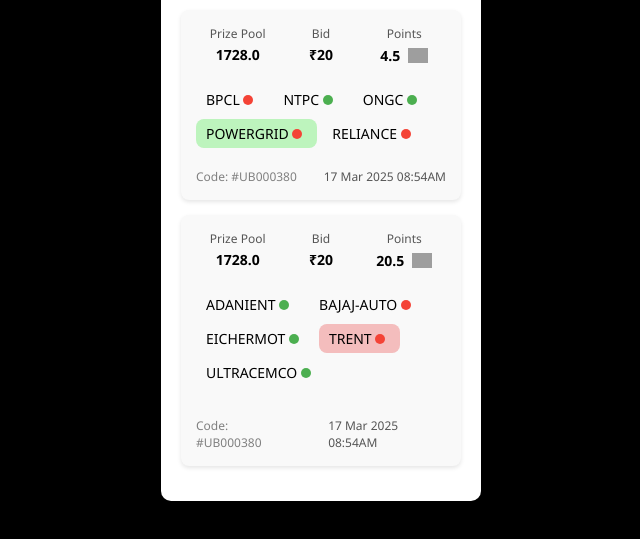
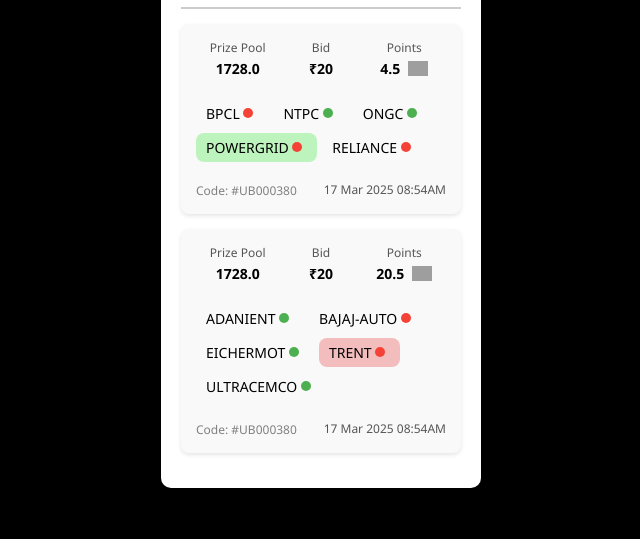
Before and after one commit to purna-kothapalli/niftyapp, a plain HTML site: page index.html in a window 1280 px wide. Shown: the part 229-768 px from the top of the page, without its empty margins (319-959 px from the left). Drawn offline with Linux system fonts and the light colour scheme; grey boxes are pictures that could not be loaded.

Commit message:
Update index.html

```diff
--- a/index.html
+++ b/index.html
@@ -475,10 +475,8 @@
                 </div>
             </div>
             <div class="footerr">
-                <div class="footerr">
-                    <p class="code" style=" margin-right:35px;font-size:12px;">Code: #UB000380</p>
-                    <p class="timestamp" style="margin-top: 3.8%;font-size: 12px;">17 Mar 2025 08:54AM</p>
-                </div>
+                <p class="code" style="font-size: 12px;">Code: #UB000380</p>
+                <p class="timestamp" style="margin-top: 3.8%;font-size: 12px;">17 Mar 2025 08:54AM</p>
             </div>
         </div>
     </div>
```
